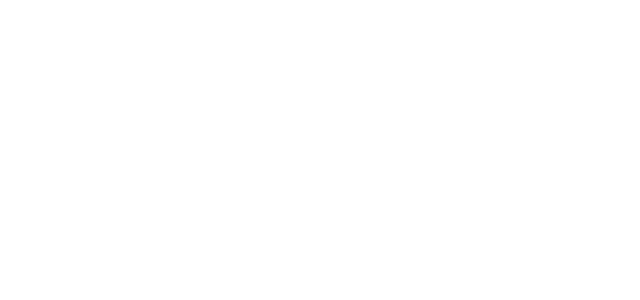
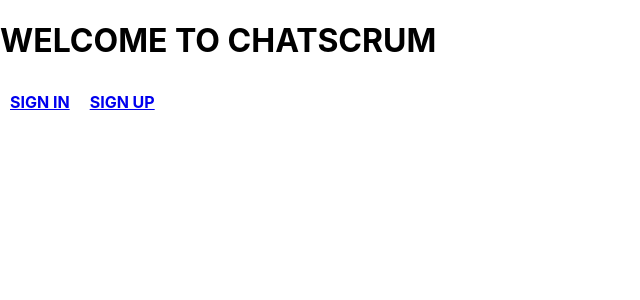
Before and after one commit to addexdi/CHATSCRUM, a React (Create React App) app in the folder chatscrum/: page / in a window 1280 px wide. Shown: the top 300 px of the page, without its empty margins (0-640 px from the left). Built offline with nearby package versions, Linux system fonts and the light colour scheme.

Commit message:
chatscrum

```diff
--- a/chatscrum/src/App.js
+++ b/chatscrum/src/App.js
@@ -10,9 +10,9 @@
     <BrowserRouter>
       <div className='App'>
         <Routes>
-        <Route exact path='/' component={Home} />
-        <Route path='/signup' component={Signup} />
-        <Route path='/signin' component={Signin} />
+        <Route exact path="/" element={<Home />} />
+        <Route path="/signup" element={<Signup />} />
+        <Route path="/signin" element={<Signin />} />
         </Routes>
       </div>
     </BrowserRouter>
```
